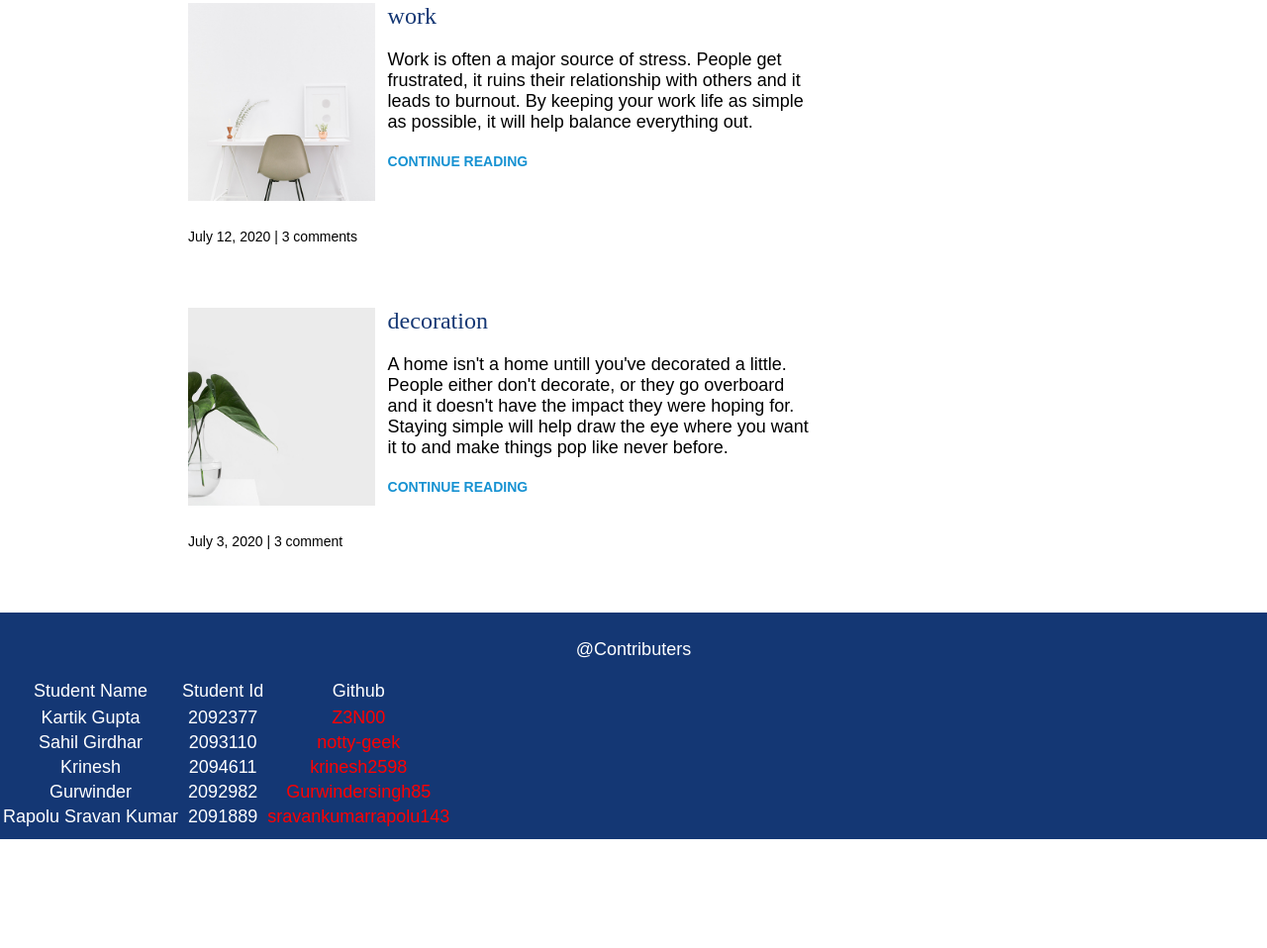
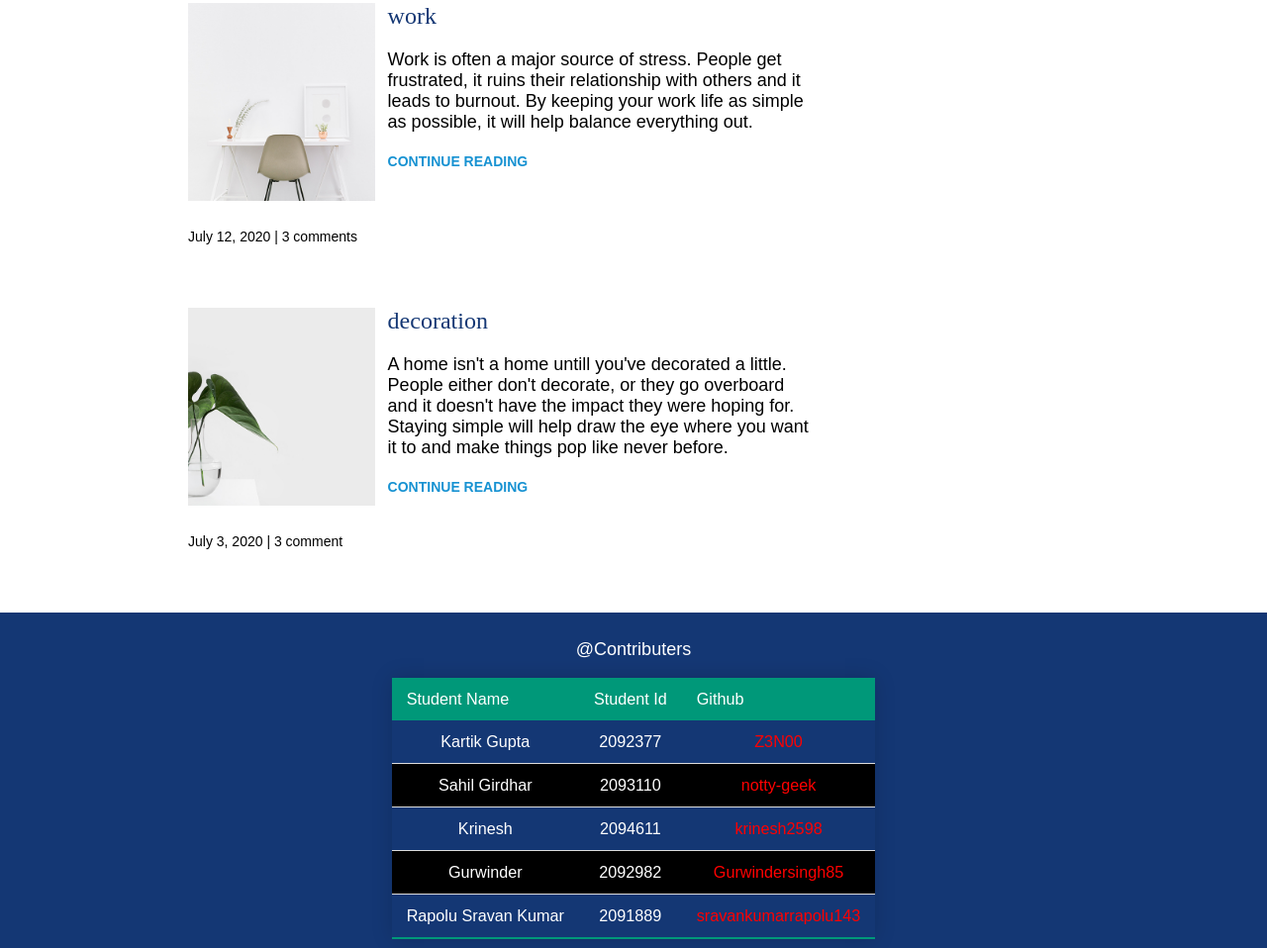
Before and after one commit to Z3N00/Cegep-FinalProject-Html-CSS, a plain HTML site: page index.html in a window 1280 px wide. Shown: the part 1364-2322 px from the top of the page at 99% size. Before the commit the page ends 2212 px from the top, so only its background shows below. Drawn offline with Linux system fonts and the light colour scheme.

Commit message:
updated style css

```diff
--- a/style.css
+++ b/style.css
@@ -17,11 +17,43 @@ img {
    margin-bottom: 2em;
 }
 
-table.center {
+.styled-table {
+    border-collapse: collapse;
     margin-left:auto;
     margin-right:auto;
-  }
+    /*margin: 25px 0;*/
+    font-size: 0.9em;
+    font-family: sans-serif;
+    min-width: 400px;
+    box-shadow: 0 0 20px rgba(0, 0, 0, 0.15);
+}
 
+.styled-table thead tr {
+    background-color: #009879;
+    color: #ffffff;
+    text-align: left;
+}
+.styled-table th,
+.styled-table td {
+    padding: 12px 15px;
+}
+
+.styled-table tbody tr {
+    border-bottom: 1px solid #dddddd;
+}
+
+.styled-table tbody tr:nth-of-type(even) {
+    background-color: black;
+}
+
+.styled-table tbody tr:last-of-type {
+    border-bottom: 2px solid #009879;
+}
+
+.styled-table tbody tr.active-row {
+    font-weight: bold;
+    color: #009879;
+}
 
 h1,
 h2,
```
